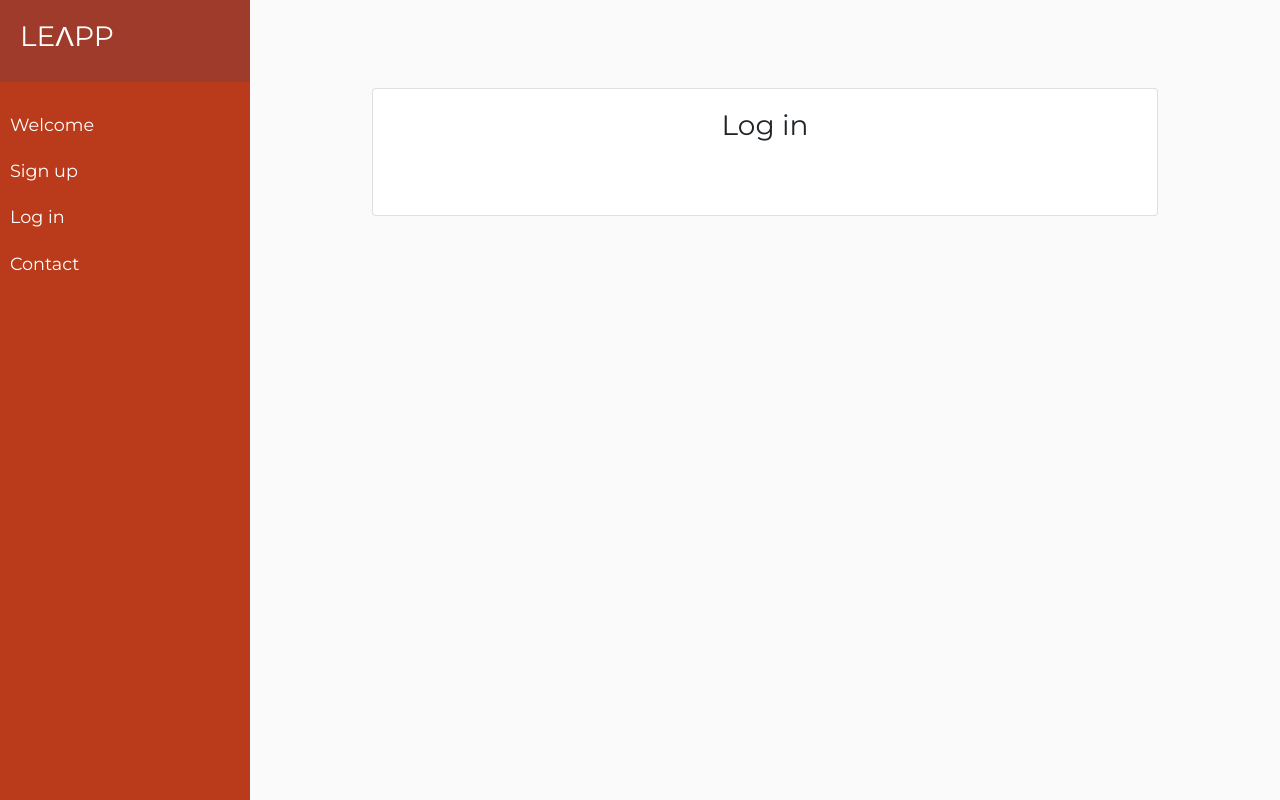
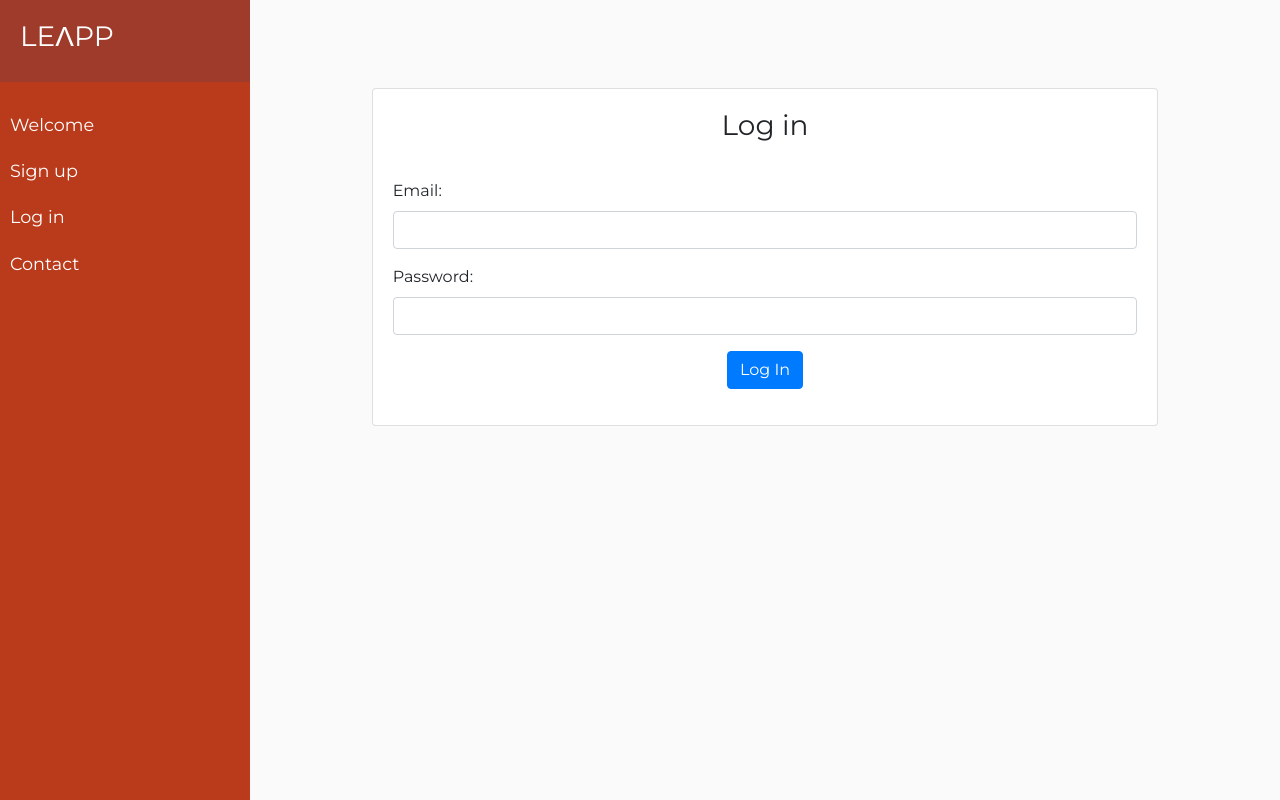
Before and after one commit to igalakhov/Leapp, a Flask app: page /login in a window 1280 px wide. Run offline with Flask 2, Linux system fonts and the light colour scheme; parts of the project's set-up code (start-up, migrations or seed data) failed here and were passed over; some libraries are stand-ins or nearby versions.

```diff
--- a/leapp/routes.py
+++ b/leapp/routes.py
@@ -1,5 +1,6 @@
 from flask import Flask, render_template, flash, redirect, Blueprint
 from leapp.forms.sign_up import SignUpForm
+from leapp.forms.log_in import LogInForm
 from leapp.models.models import User
 from leapp.models import db
 
@@ -40,6 +41,7 @@ def signup():
             db.session.commit()
 
             flash('New account created! Log in below.', 'success')
+            return redirect('/login')
 
     elif len(form.errors) > 0 or not valid_data:
         flash('Please correct the errors below.', 'danger')
@@ -51,6 +53,11 @@ def signup():
 
 @thing.route('/login', methods=["GET", "POST"])
 def log_in():
+    form = LogInForm()
+
+    if form.validate_on_submit():
+        flash('Cool form dude', 'success')
 
     return render_template('log_in.html',
-                           title='Log In')
+                           title='Log In',
+                           log_in_form=form)
--- a/leapp/templates/log_in.html
+++ b/leapp/templates/log_in.html
@@ -14,7 +14,11 @@
                     </div>
                     <br>
                     <form method="post">
+                        {{ log_in_form.csrf_token }}
 
+                        {{ render_field(log_in_form.email) }}
+                        {{ render_field(log_in_form.password) }}
+                        {{ render_field(log_in_form.submit) }}
                     </form>
 
                 </div>
```
